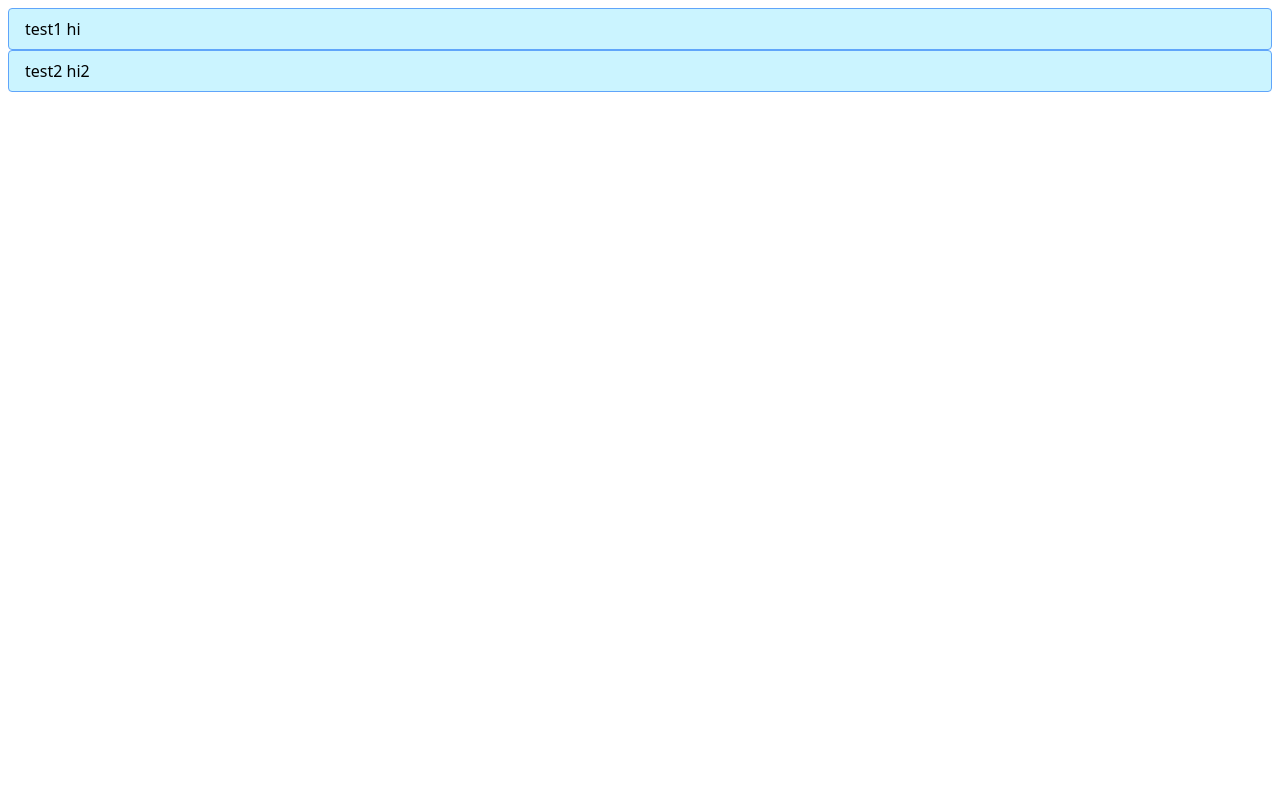
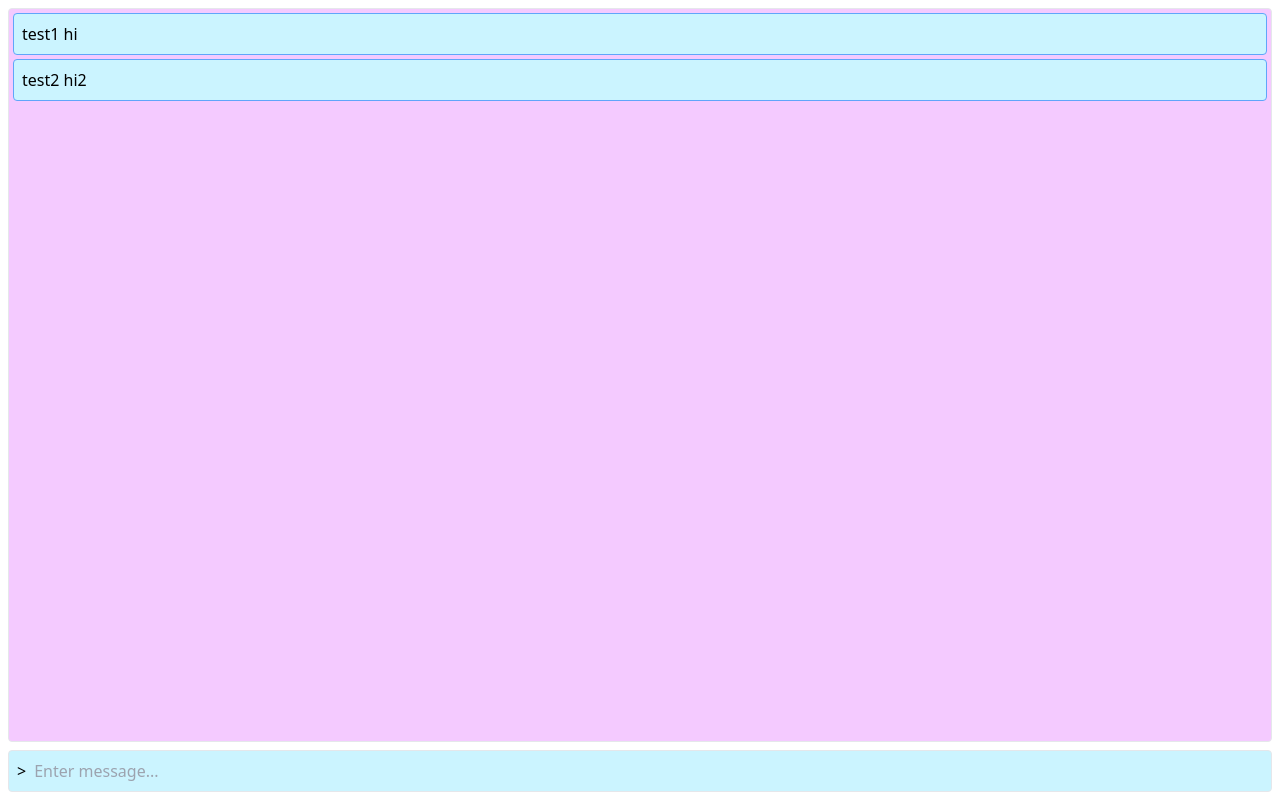
Before and after one commit to ethanuppal/nerdtalk, a React (Vite) app in the folder app/: page / in a window 1280 px wide. Built offline with nearby package versions, Linux system fonts and the light colour scheme.

Commit message:
Add input form and restyle padding

```diff
--- a/app/src/App.tsx
+++ b/app/src/App.tsx
@@ -1,13 +1,14 @@
 // import "./App.css";
 
+import InputBox from "@components/InputBox";
 import MessageLog from "@components/MessageLog";
 
 function App() {
   return (
-    <main className="p-2">
+    <main className="h-screen flex flex-col gap-2 p-2">
       <MessageLog />
 
-      {/* Text input */}
+      <InputBox />
     </main>
   );
 }
--- /dev/null
+++ b/app/src/components/InputBox.tsx
@@ -0,0 +1,12 @@
+export default function InputBox() {
+  return (
+    <form className="bg-primary-color flex gap-2 rounded border px-2 py-2">
+      <button>&gt;</button>
+      <input
+        className="bg-transparent focus:outline-none"
+        type="text"
+        placeholder="Enter message..."
+      />
+    </form>
+  );
+}
--- a/app/src/components/MessageLog.tsx
+++ b/app/src/components/MessageLog.tsx
@@ -19,7 +19,7 @@ export default function MessageLog() {
   }, []);
 
   return (
-    <div>
+    <div className="flex-grow bg-secondary-color border rounded flex flex-col gap-1 p-1">
       {log.map((message) => (
         <TextBox timestamp={message.timestamp} messageBody={message.body} />
       ))}
--- a/app/src/components/TextBox.tsx
+++ b/app/src/components/TextBox.tsx
@@ -7,7 +7,7 @@ interface TextBoxParams {
 export default function TextBox(props: TextBoxParams) {
     const {messageBody, timestamp} = props;
 
-    return <div className="bg-primary-color rounded border border-blue-400 px-4 py-2">
+    return <div className="bg-primary-color rounded border border-blue-400 px-2 py-2">
         <p>{messageBody} {timestamp}</p>
 
         {/* Bro needs to float top right */}
```
